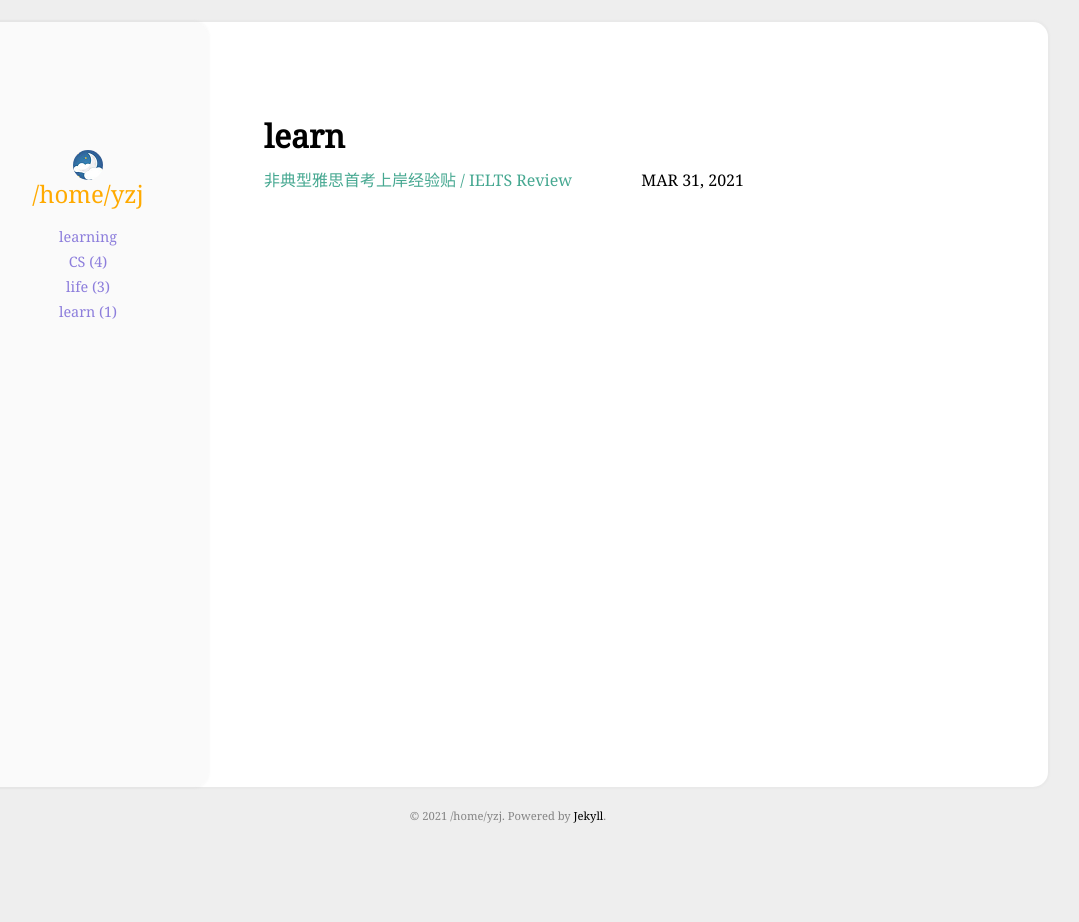
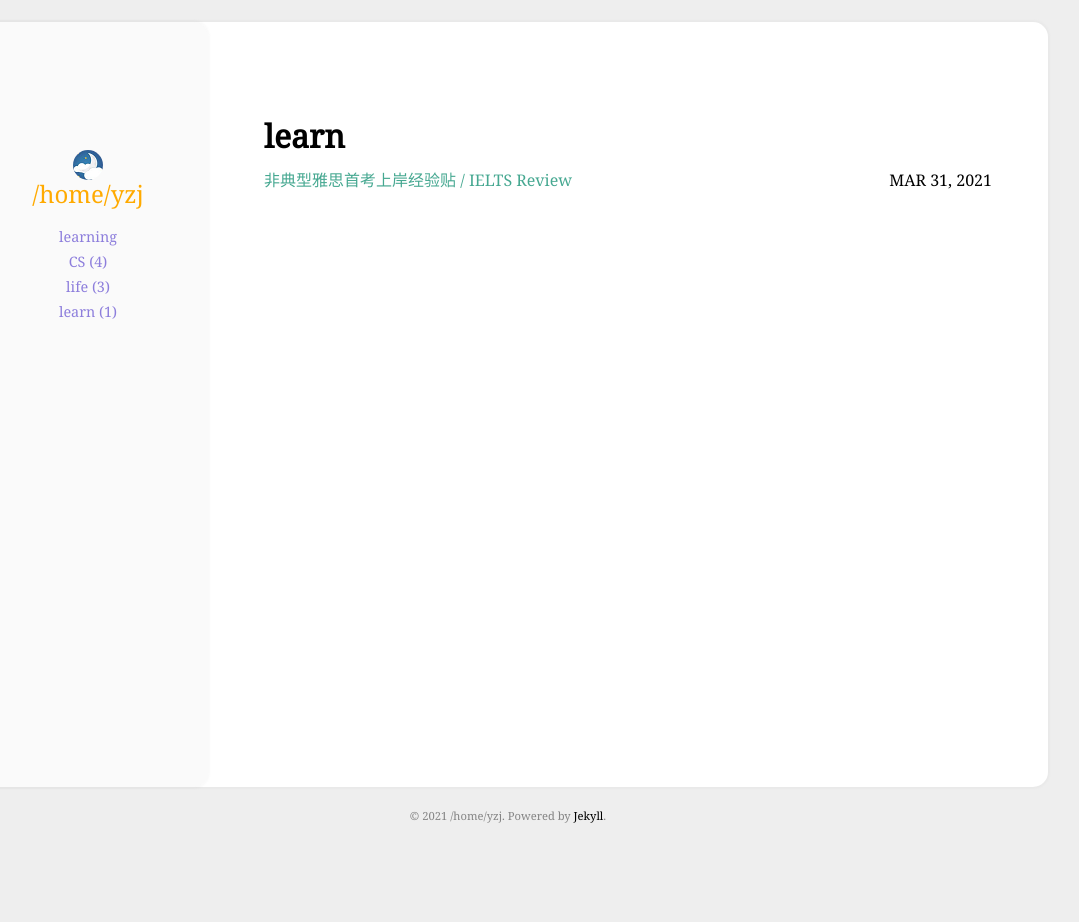
Before and after one commit to wine99/wine99.github.io, a Jekyll site: the page built from categories/learn.html, in a window 1280 px wide. Shown: the whole page, without its empty margins (132-1211 px from the left). Built offline with Jekyll 4.4.1, drawn with Linux system fonts in a browser that asks for light colours.

Commit message:
fix style

```diff
--- a/assets/css/main.scss
+++ b/assets/css/main.scss
@@ -256,7 +256,7 @@ img {
     }
 
     @include breakpoint(medium) {
-        max-width: 30rem;
+        // max-width: 30rem;
         // margin-top: 5rem;
         margin-top: 3rem;
     }
```
